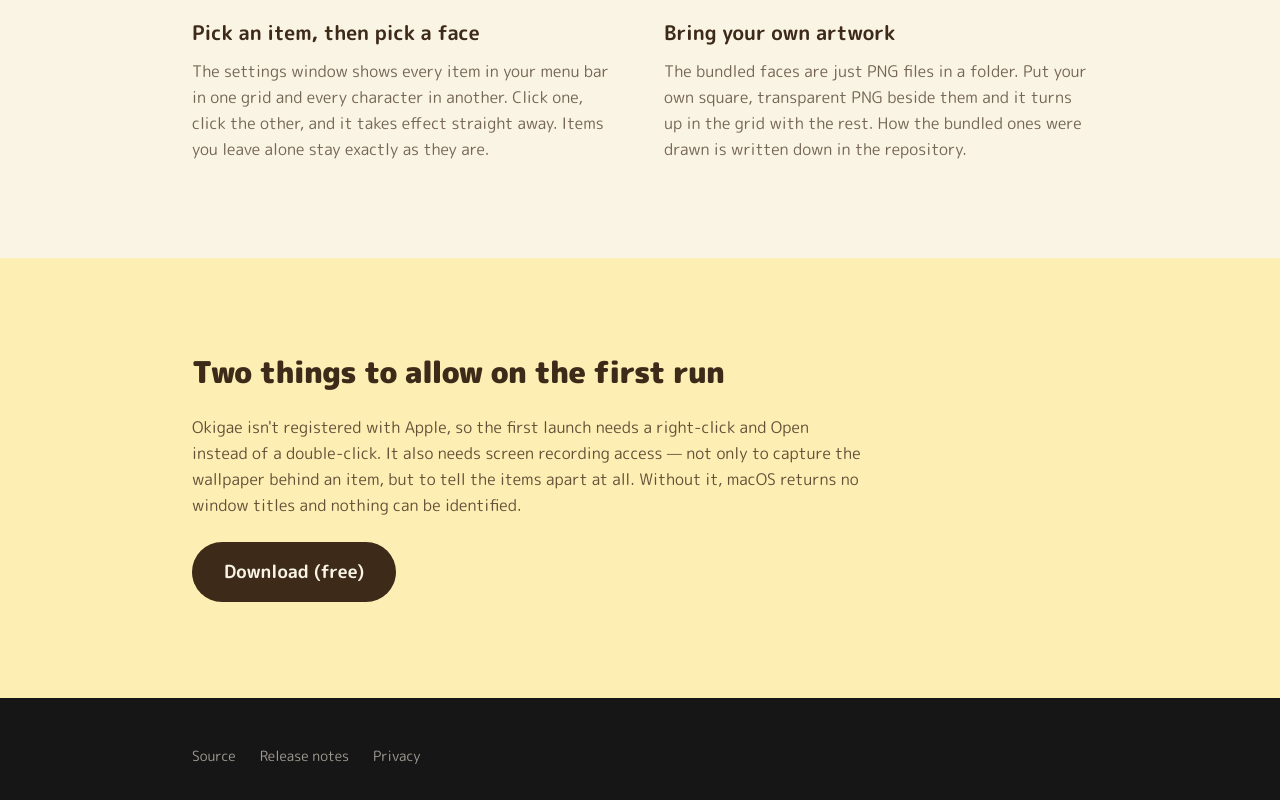
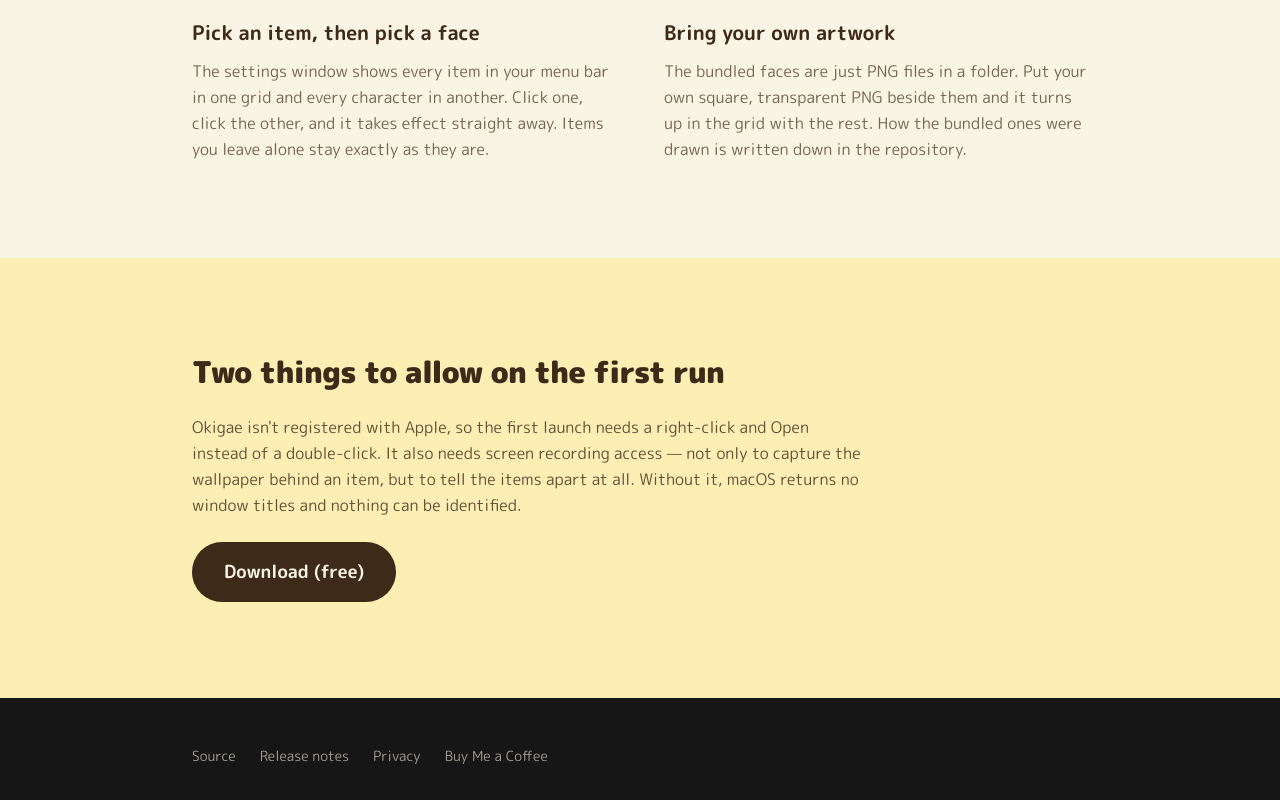
Before and after one commit to piro0919/okigae, a Next.js app in the folder lp/: page /en in a window 1280 px wide. Shown: the part 1962-2762 px from the top of the page. Built offline with nearby package versions, Linux system fonts and the light colour scheme.

Commit message:
feat(lp): link buy me a coffee in the footer

```diff
--- a/lp/src/app/[locale]/page.tsx
+++ b/lp/src/app/[locale]/page.tsx
@@ -187,6 +187,12 @@ export default async function Page({ params }: PageProps) {
           <Link className="opacity-60 transition hover:opacity-100" href="/privacy">
             {t("footer.privacy")}
           </Link>
+          <a
+            className="opacity-60 transition hover:opacity-100"
+            href="https://buymeacoffee.com/piro0919"
+          >
+            Buy Me a Coffee
+          </a>
         </div>
       </footer>
     </>
```
